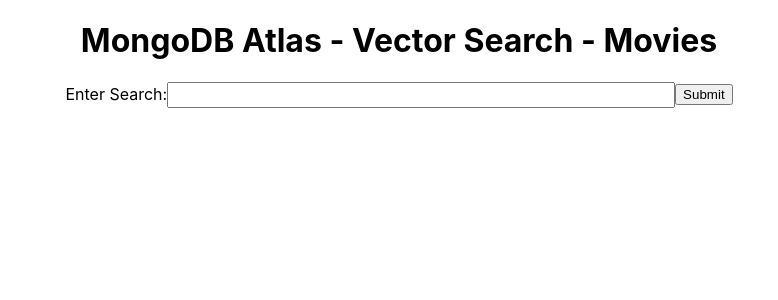
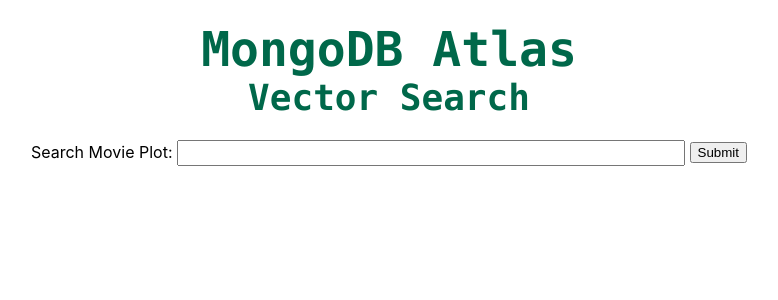
Before and after one commit to rhysdomingo/vector-search-tutorial, a React (Create React App) app: page / in a window 1280 px wide. Shown: the top 300 px of the page, without its empty margins (251-1029 px from the left). Built offline with nearby package versions, Linux system fonts and the light colour scheme.

Commit message:
Formatting changes
Title font and color along with other small changes.

```diff
--- a/src/App.css
+++ b/src/App.css
@@ -1,6 +1,12 @@
 .App {
-    text-align: center;
-    padding-left: 20px;
+  text-align: center;
+  padding-left: 20px;
+  width: calc(100% - 20px);
+  box-sizing: border-box;
+}
+
+  .table-responsive {
+    overflow-x: auto;
   }
 
   .App-logo {
@@ -43,11 +49,24 @@
     height: 20px;
   }
 
+  /* Style the headers */
+  .title-main {
+    font-size: 48px;
+    font-family: 'Monaco', 'Times New Roman', Times, serif;
+    color: #00684a; /* replace with the color you want */
+  }
+
+  .title-sub {
+    font-size: 36px; /* or the size you want */
+    font-family: 'Monaco', 'Times New Roman', Times, serif;
+    color: #00684a;
+  }
   /* Styling the table */
   table {
-    width: 100%; /* Use the entire width of its container */
-    border-collapse: collapse; /* Collapse borders */
-    margin-top: 20px; /* Add some space above the table */
+    width: 100%;
+    table-layout: auto;
+    border-collapse: collapse;
+    margin-top: 20px;
   }
 
   /* Adding borders to table headers and cells */
--- a/src/App.js
+++ b/src/App.js
@@ -34,9 +34,14 @@
 
   return (
     <div className="App">
-      <h1>MongoDB Atlas - Vector Search - Movies</h1>
+      <h1>
+        <span className="title-main">MongoDB Atlas</span><br />
+        <span className="title-sub">Vector Search</span>
+      </h1>
       <SubmitSearch onSearch={handleSearch} />
+      <div className="table-responsive">
       {result.length > 0 && <SearchResult result={result} />}
+      </div>
     </div>
   );
 };
--- a/src/SubmitSearch.js
+++ b/src/SubmitSearch.js
@@ -10,7 +10,7 @@
 
   return (
     <form onSubmit={handleSubmit}>
-      <label htmlFor="inputText">Enter Search:</label>
+      <label htmlFor="inputText">Search Movie Plot: </label>
       <input
         type="text"
         id="inputText"
@@ -19,6 +19,7 @@
         required
         className="input-textbox"
       />
+      &nbsp;
       <button type="submit">Submit</button>
     </form>
   );
```
